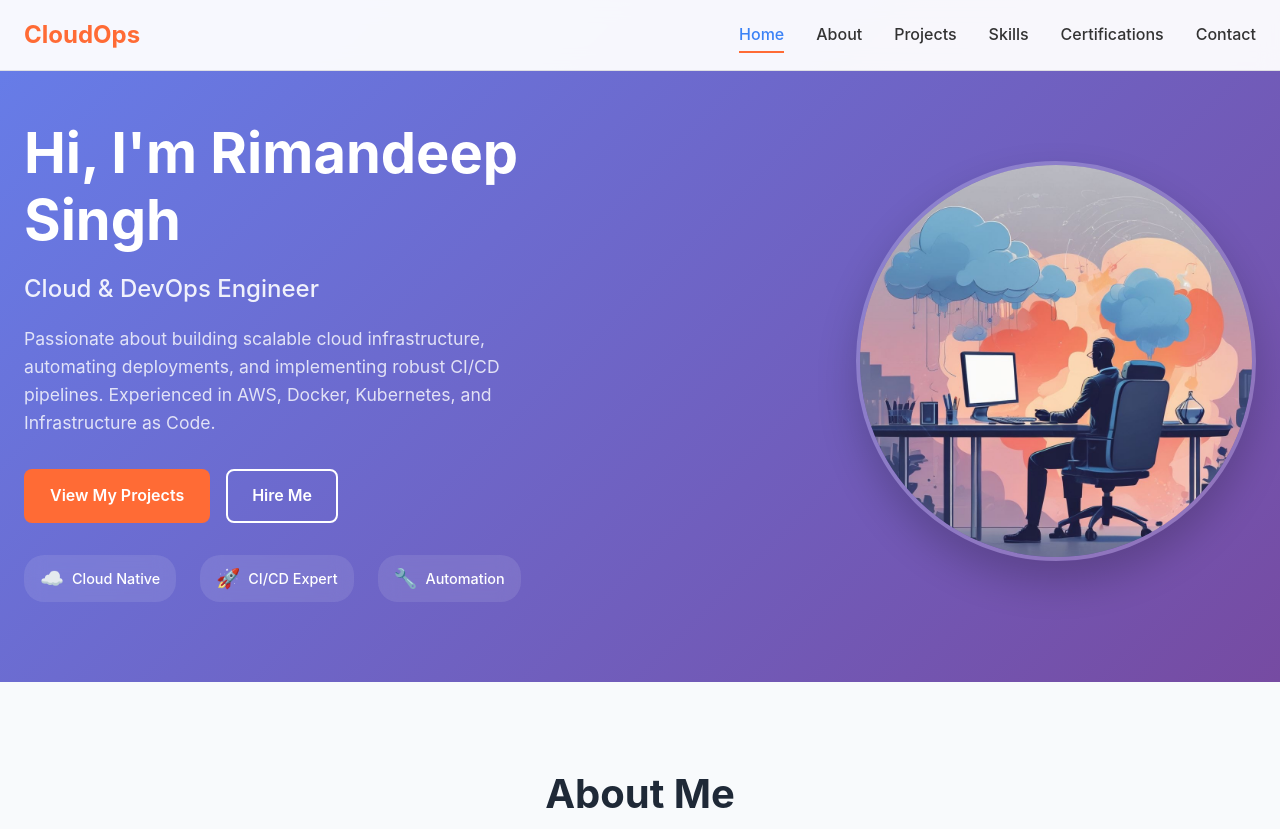
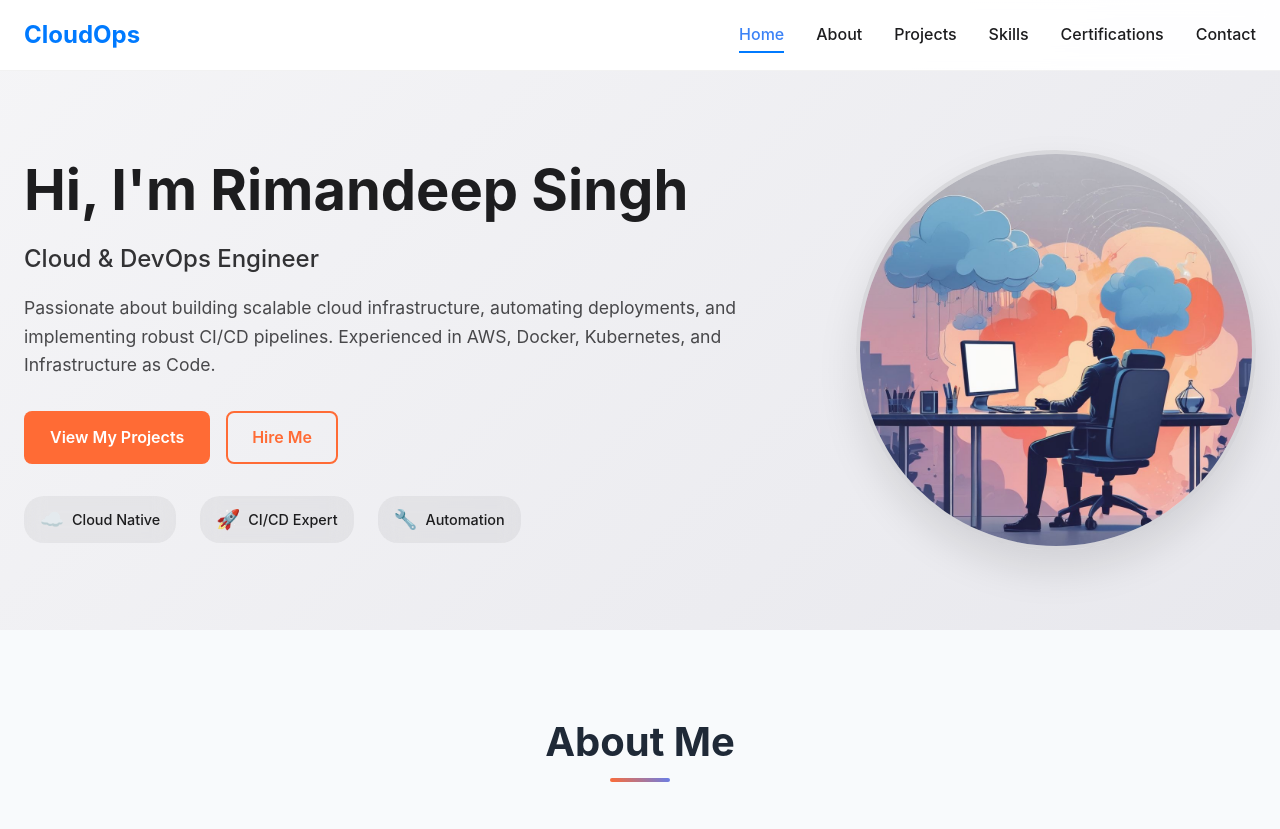
Before and after one commit to rimansingh/rimansingh.github.io, a website built with Vite: page index.html in a window 1280 px wide. Shown: the top 829 px of the page. Built offline with nearby package versions, Linux system fonts and the light colour scheme.

Commit message:
updated hero section width

```diff
--- a/index.html
+++ b/index.html
@@ -47,7 +47,7 @@
                 </p>
                 <div class="hero-buttons">
                     <a href="#projects" class="btn btn-primary">View My Projects</a>
-                    <a href="#contact" class="btn btn-secondary">Hire Me</a>
+                    <a href="#contact" class="btn btn-outline">Hire Me</a>
                 </div>
                 <div class="hero-stats">
                     <div class="stat-item">
--- a/styles.css
+++ b/styles.css
@@ -12,8 +12,8 @@ html {
 body {
     font-family: -apple-system, BlinkMacSystemFont, 'Segoe UI', Roboto, Oxygen, Ubuntu, Cantarell, sans-serif;
     line-height: 1.6;
-    color: #333;
-    background-color: #ffffff;
+    color: #1d1d1f;
+    background-color: #f5f5f7;
 }
 
 .container {
@@ -27,9 +27,9 @@ body {
     position: fixed;
     top: 0;
     width: 100%;
-    background: rgba(255, 255, 255, 0.95);
+    background: rgba(245, 245, 247, 0.95);
     backdrop-filter: blur(10px);
-    border-bottom: 1px solid rgba(0, 0, 0, 0.1);
+    border-bottom: 1px solid rgba(0, 0, 0, 0.05);
     z-index: 1000;
     transition: all 0.3s ease;
 }
@@ -47,13 +47,13 @@ body {
 .nav-logo a {
     font-size: 24px;
     font-weight: 700;
-    color: #FF6B35;
+    color: #007aff;
     text-decoration: none;
     transition: color 0.3s ease;
 }
 
 .nav-logo a:hover {
-    color: #E55A2B;
+    color: #005bb5;
 }
 
 .nav-menu {
@@ -62,7 +62,7 @@ body {
 }
 
 .nav-link {
-    color: #333;
+    color: #1d1d1f;
     text-decoration: none;
     font-weight: 500;
     transition: color 0.3s ease;
@@ -70,7 +70,7 @@ body {
 }
 
 .nav-link:hover {
-    color: #FF6B35;
+    color: #007aff;
 }
 
 .nav-link::after {
@@ -80,7 +80,7 @@ body {
     left: 0;
     width: 0;
     height: 2px;
-    background: #FF6B35;
+    background: #007aff;
     transition: width 0.3s ease;
 }
 
@@ -97,22 +97,22 @@ body {
 .bar {
     width: 25px;
     height: 3px;
-    background: #333;
+    background: #1d1d1f;
     margin: 3px 0;
     transition: 0.3s;
 }
 
 /* Hero Section */
 .hero {
-    padding: 120px 0 80px;
-    background: linear-gradient(135deg, #667eea 0%, #764ba2 100%);
-    color: white;
+    padding: 150px 0 80px;
+    background: linear-gradient(135deg, #f5f5f7 0%, #e8e8ed 100%);
+    color: #1d1d1f;
     overflow: hidden;
 }
 
 .hero .container {
     display: grid;
-    grid-template-columns: 1fr 1fr;
+    grid-template-columns: 2fr 1fr;
     gap: 64px;
     align-items: center;
 }
@@ -132,14 +132,14 @@ body {
     font-size: 1.5rem;
     font-weight: 500;
     margin-bottom: 16px;
-    color: rgba(255, 255, 255, 0.9);
+    color: rgba(29, 29, 31, 0.9);
 }
 
 .hero-description {
     font-size: 1.1rem;
     margin-bottom: 32px;
-    color: rgba(255, 255, 255, 0.8);
-    max-width: 500px;
+    color: rgba(29, 29, 31, 0.8);
+    max-width: 1000px;
 }
 
 .hero-buttons {
@@ -159,7 +159,7 @@ body {
     display: flex;
     align-items: center;
     gap: 8px;
-    background: rgba(255, 255, 255, 0.1);
+    background: rgba(29, 29, 31, 0.05);
     padding: 8px 16px;
     border-radius: 20px;
     backdrop-filter: blur(10px);
@@ -185,8 +185,8 @@ body {
     height: 400px;
     border-radius: 50%;
     overflow: hidden;
-    border: 4px solid rgba(255, 255, 255, 0.2);
-    box-shadow: 0 20px 40px rgba(0, 0, 0, 0.2);
+    border: 4px solid rgba(29, 29, 31, 0.1);
+    box-shadow: 0 20px 40px rgba(0, 0, 0, 0.1);
     transition: transform 0.3s ease;
 
 }
```
